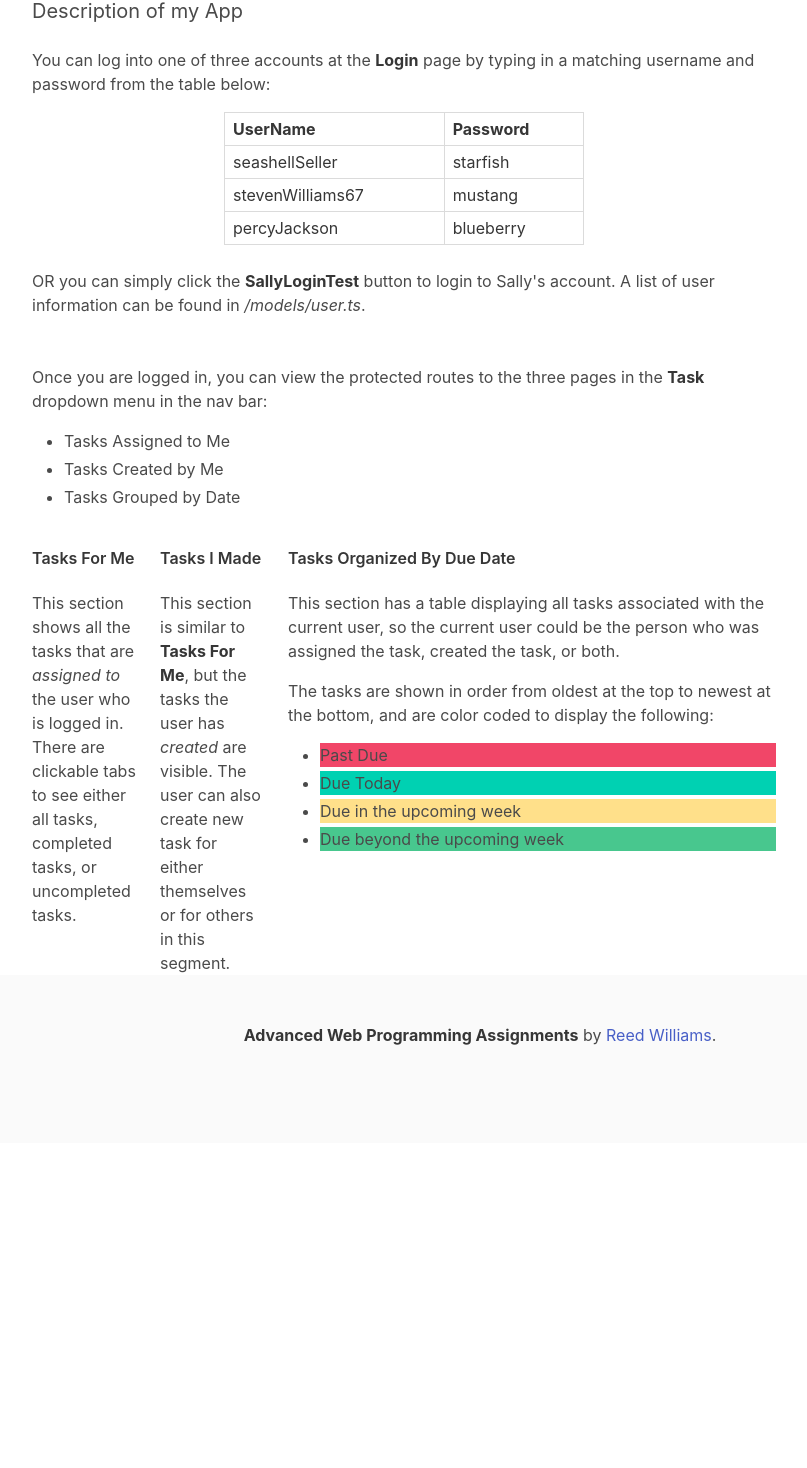
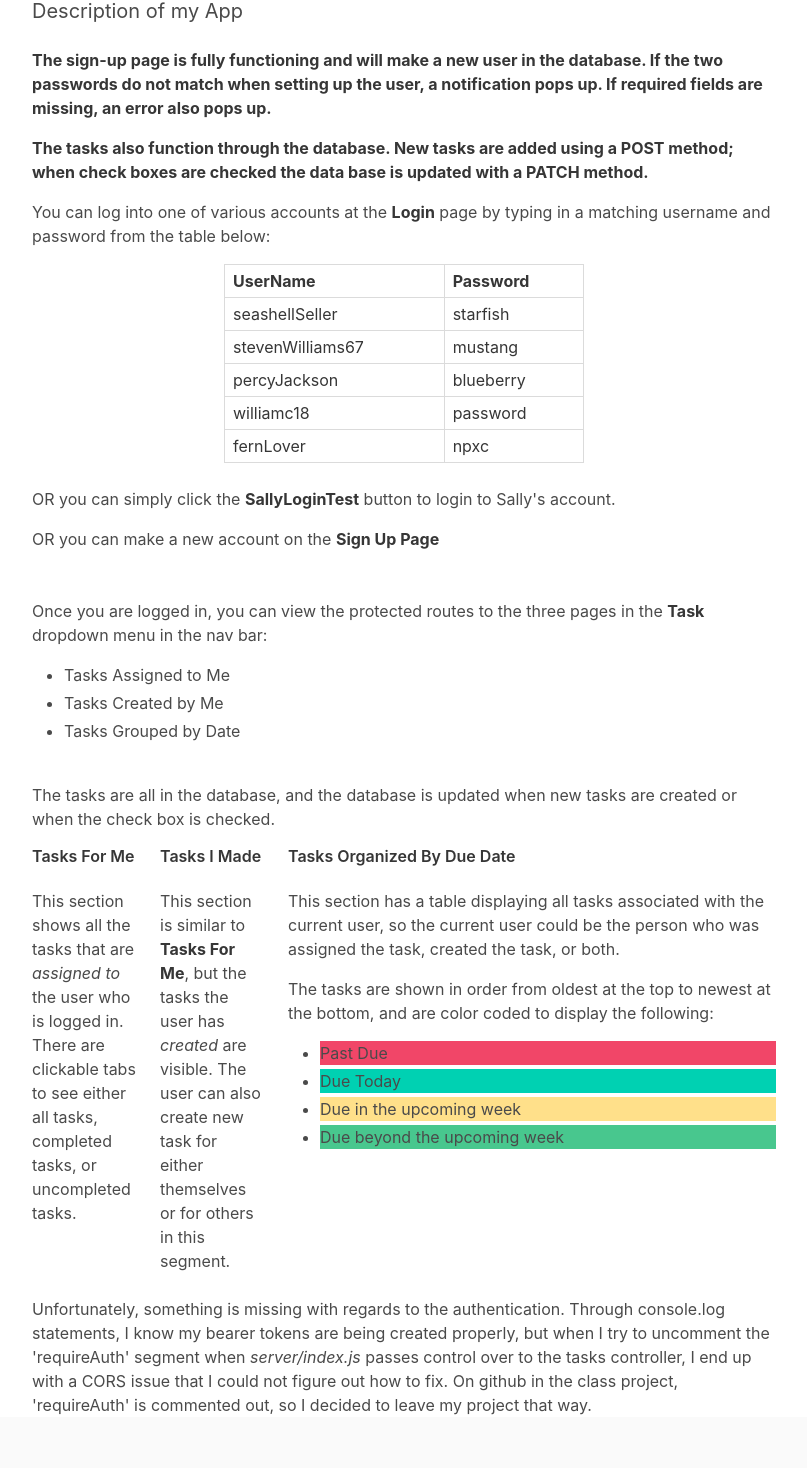
Before and after one commit to Reed-Williams/finalProject, a Vue app in the folder client/: page /about in a window 1280 px wide. Shown: the part 97-1565 px from the top of the page, without its empty margins (160-967 px from the left). Before the commit the page ends 1240 px from the top, so only its background shows below. Built offline with nearby package versions, Linux system fonts and the light colour scheme.

Commit message:
About page describes the changes for the project

```diff
--- a/client/src/pages/About.vue
+++ b/client/src/pages/About.vue
@@ -8,7 +8,12 @@
             <h1 class="title">About Page</h1>
             <h2 class="subtitle">Description of my App</h2>
             <div class="content">
-                <p> You can log into one of three accounts at the <strong>Login</strong> page by typing in a matching username and password from the table below:</p>
+                <p> <strong> The sign-up page is fully functioning and will make a new user in the database. If the two passwords do not match when setting up the user, a notification pops up. If required fields are missing, an error also pops up.</strong> </p>
+
+                <p> <strong> The tasks also function through the database. New tasks are added using a POST method; when check boxes are checked the data base is updated with a PATCH method.</strong></p>
+
+                <p> You can log into one of various accounts at the <strong>Login</strong> page by typing in a matching username and password from the table below:</p>
+
                     <div class="columns is-centered">
                         <div class="column is-half">
                             <table class="table is-bordered is-narrow is-hoverable">
@@ -29,11 +34,20 @@
                                         <td>percyJackson</td>
                                         <td>blueberry</td>
                                     </tr>
+                                    <tr>
+                                        <td>williamc18</td>
+                                        <td>password</td>
+                                    </tr>
+                                    <tr>
+                                        <td>fernLover</td>
+                                        <td>npxc</td>
+                                    </tr>
                                 </tbody>
                             </table>
                         </div>
                     </div>
-                <p> OR you can simply click the <strong>SallyLoginTest</strong> button to login to Sally's account. A list of user information can be found in <em>/models/user.ts</em>. </p>
+                <p> OR you can simply click the <strong>SallyLoginTest</strong> button to login to Sally's account. </p>
+                <p>OR you can make a new account on the <strong>Sign Up Page</strong></p>
                 </div>
                 <br>
                 <div class="content">
@@ -44,6 +58,7 @@
                         <li>Tasks Grouped by Date</li>
                     </ul>
                     <br>
+                    <p>The tasks are all in the database, and the database is updated when new tasks are created or when the check box is checked.</p>
                     <div class="columns is-centered">
                         <div class="column is-2">
                             <h1 class="title is-6">Tasks For Me</h1>
@@ -67,9 +82,15 @@
                             </p>
                         </div>
                     </div>
-                </div>
+                </div><p>Unfortunately, something is missing with regards to the authentication. Through console.log statements, I know my bearer tokens are
+        being created properly, but when I try to uncomment the 'requireAuth' segment when <em>server/index.js</em> passes control over to
+        the tasks controller, I end up with a CORS issue that I could not figure out how to fix. On github in the class project, 'requireAuth'
+        is commented out, so I decided to leave my project that way.
+    </p>
             </div>
     </div>
+
+
 </template>
 
 <style scoped>
```
